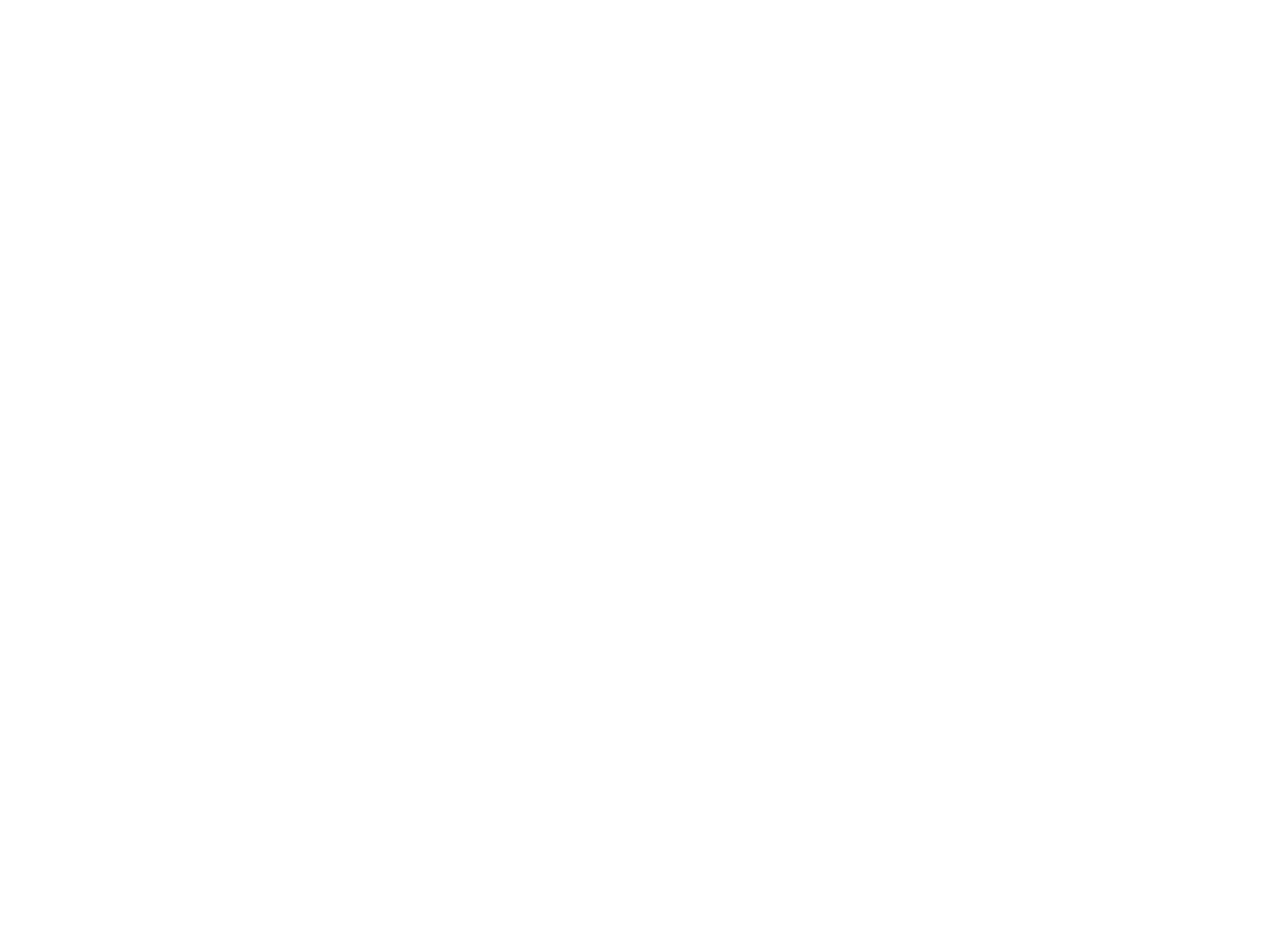
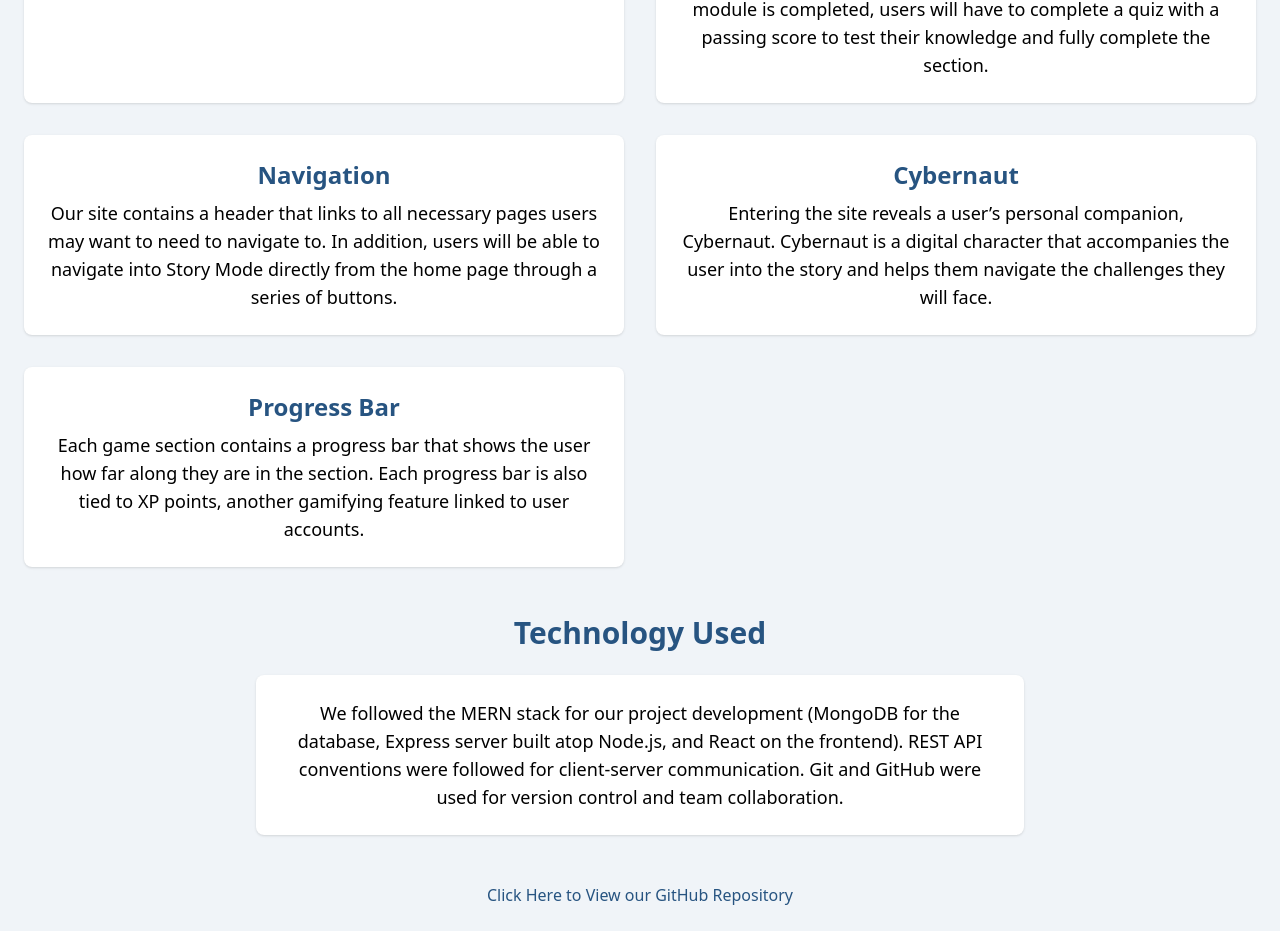
Before and after one commit to danielszark/cybernautwebsite, a React (Vite) app: page /final-product in a window 1280 px wide. Shown: the part 757-1688 px from the top of the page. Before the commit the page ends 800 px from the top, so only its background shows below. Built offline with nearby package versions, Linux system fonts and the light colour scheme; a web font is replaced by a local one.

Commit message:
implemented sections

```diff
--- a/src/pages/FinalProduct.jsx
+++ b/src/pages/FinalProduct.jsx
@@ -1,9 +1,78 @@
-import React from 'react'
+import React from 'react';
+
+{/*All boxes*/}
+const boxData = [
+  { header: "User Accounts",
+    content: "We want the users of our website to be able to create an account so we can track their module/learning progress, as well as other aspects of being a user. Upon logging in, users will have access to the Profile and Dashboard pages. The profile contains username, email, and password fields. Users have the option to change their username and password, as well as delete their account. The dashboard contains data relevant to gameplay, such as XP points and module progress.",
+  },
+
+  { header: "Story Mode",
+    content: "Upon entering the site, users will be able to navigate to the Destinations page to begin the game. Destinations contains three different major game sections to complete: Data Detox Pit, Social Media Safe Passage, and Mountains of Mystery. Each section is divided up into modules. Upon starting the game for the first time, users will be taken through an overarching storyline that ties all the different sections together. Starting each individual section also unlocks section-specific stories. After going through the stories, users will have to complete the modules in order. Each module contains relevant content that aims to teach users about important social media concepts. The goal is to help students become more resilient, confident, and aware navigators of social media in the real world. After the last module is completed, users will have to complete a quiz with a passing score to test their knowledge and fully complete the section.",
+  },
+
+  { header: "Navigation",
+    content: "Our site contains a header that links to all necessary pages users may want to need to navigate to. In addition, users will be able to navigate into Story Mode directly from the home page through a series of buttons."
+  },
+
+  { header: "Cybernaut",
+    content:
+      "Entering the site reveals a user’s personal companion, Cybernaut. Cybernaut is a digital character that accompanies the user into the story and helps them navigate the challenges they will face."
+  },
+
+  { header: "Progress Bar",
+    content:
+      "Each game section contains a progress bar that shows the user how far along they are in the section. Each progress bar is also tied to XP points, another gamifying feature linked to user accounts."
+  }
+];
 
 const FinalProduct = () => {
   return (
-    <div>FinalProduct</div>
-  )
-}
+    <div className="bg-[#f0f4f8] min-h-screen text-center p-6 flex flex-col items-center">
+      <h1 className="font-zing text-4xl font-bold text-[#275481] mb-10">
+        Final Product
+      </h1>
 
-export default FinalProduct
+      {/* Project Features */}
+      <h2 className="text-3xl font-semibold text-[#275481] mb-6">
+        Features & Flow
+      </h2>
+      <div className="grid grid-cols-1 md:grid-cols-2 gap-8 w-full">
+        {boxData.map((box, idx) => (
+          <div
+            key={idx}
+            className="bg-white p-6 rounded-lg w-full max-w-3xl shadow"
+          >
+            <h2 className="text-2xl font-bold text-[#275481] mb-2">
+              {box.header}
+            </h2>
+            <p className="text-black text-lg">{box.content}</p>
+          </div>
+        ))}
+      </div>
+
+      {/* Technology Used */}
+      <h2 className="text-3xl font-semibold text-[#275481] mt-12 mb-6">
+        Technology Used
+      </h2>
+      <div className="grid grid-cols-1 gap-4 w-full max-w-3xl">
+        <div className="bg-white p-6 rounded-lg shadow">
+          <p className="text-black text-lg">
+            We followed the MERN stack for our project development (MongoDB for the database, Express server built atop Node.js, and React on the frontend). REST API conventions were followed for client-server communication. Git and GitHub were used for version control and team collaboration.
+          </p>
+        </div>
+      </div>
+
+      {/* GitHub Repository Link */}
+       <a
+        href="https://github.com/danielszark/cybernaut"
+        target="_blank"
+        rel="noopener noreferrer"
+        className="mt-12 text-[#275481] hover:underline"
+      >
+        Click Here to View our GitHub Repository
+      </a>
+    </div>
+  );
+};
+
+export default FinalProduct;
--- a/src/pages/Research.jsx
+++ b/src/pages/Research.jsx
@@ -1,9 +1,96 @@
-import React from 'react'
+import React from 'react';
+
+{/*All boxes*/}
+const boxData = [
+  { header: "Systematic Literature Review",
+    content: "Together we read eight papers, all of which explored technological solutions of some form to the problem of social media having negative impacts on kids. Some of the proposed solutions mirrored social media sites themselves and sought to provide kids with a greater understanding of the real-world social media environment, albeit in a controlled context. One solution, InstaClone, served as a walled-garden environment to teach students data literacy concepts. It resembled Instagram but included educational features to teach students about data collection and the underlying algorithms on social media platforms. Another solution, CHAITok, resembled TikTok but made students more aware in real-time of algorithmic effects and data collection on their age group. These papers provided a lot of useful research and insights, making us realize that our solution would need to engage and teach students at the same time.",
+    images: [
+      "../images/image7.png",
+      "../images/image17.png",
+      "../images/image19.png",
+      "../images/image2.png",
+      "../images/image3.png"
+    ]
+  },
+
+  { header: "System Analysis",
+    content: "We analyzed eight different systems related to our topic. Due to a scarcity of existing solutions for the social media problem, we often reviewed systems meant to teach students other educational content. These systems generally included features meant to be interactive and engaging for students, and we were happy to take notes on what worked well so we could incorporate those features into our prototype. One system that stood out, Be Internet Awesome, included a full narrative game with good visual appeal, and it contributed meaningfully to the direction of our prototype. We also adapted the quiz feature from Kahoot!, a general education platform, into our updated prototype.",
+    images: [
+      "../images/image10.png",
+      "../images/image18.png",
+      "../images/image11.png",
+      "../images/image1.png",
+      "../images/image4.png",
+      "../images/image15.png",
+      "../images/image16.png",
+      "../images/image8.png",
+    ]
+  },
+
+{
+  header: "User Studies",
+  content: (
+    <>
+      <p className="mb-4">
+        Each member of our team conducted an interview with a different user. Users interviewed ranged from primary users (3 interviewed) to secondary users (1 interviewed). While all of our users liked the prototype and found it engaging, we were able to glean some additional insights for our design process. Some takeaways included:
+      </p>
+      <ul className="list-disc list-inside text-left mb-4">
+        <li>Making the site more accessible by providing audio to complement written dialogue (e.g., in speech bubbles, game instructions)</li>
+        <li>Include visual effects</li>
+        <li>Lean into competitive nature of games for students, making it more interactive and collaborative</li>
+        <li>Remove interview pages</li>
+      </ul>
+      <p>
+        Some of these changes will be included in our final prototype. However, due to deadline constraints, some will be included in our Future Work section.
+      </p>
+    </>
+  ),
+  images: [
+      "../images/image12.png",
+      "../images/image9.png",
+      "../images/image4.png",
+      "../images/image6.png",
+      "../images/image14.png",
+      "../images/image5.png",
+  ]
+}
+];
 
 const Research = () => {
   return (
-    <div>Research</div>
-  )
-}
+    <div className="bg-[#f0f4f8] min-h-screen text-center p-6 flex flex-col items-center">
+      <h1 className="font-zing text-4xl font-bold text-[#275481] mb-10">
+        Project Research
+      </h1>
+      <div className="flex flex-col items-center space-y-10 w-full">
+        {boxData.map((box, idx) => (
+          <div
+            key={idx}
+            className="bg-white p-6 rounded-lg w-full max-w-5xl shadow"
+          >
+            <h2 className="text-2xl font-bold text-[#275481] mb-2">
+              {box.header}
+            </h2>
 
-export default Research
+            <p className="text-black text-lg mb-4">{box.content}</p>
+
+            {box.images && box.images.length > 0 && (
+              <div className="flex flex-wrap justify-center gap-4 mb-4">
+                {box.images.map((src, i) => (
+                  <img
+                    key={i}
+                    src={src}
+                    alt={`${box.header} image ${i + 1}`}
+                    className="w-78 h-auto object-cover rounded"
+                  />
+                ))}
+              </div>
+            )}
+          </div>
+        ))}
+      </div>
+    </div>
+  );
+};
+
+export default Research;
```
